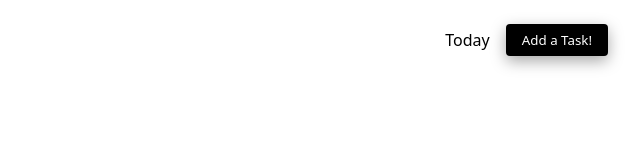
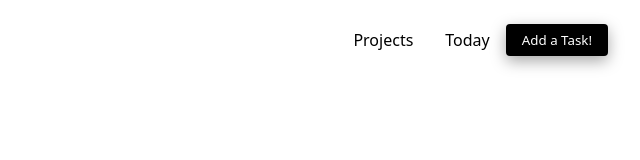
Before and after one commit to mauger1998/todo-desktop-app, a website built with webpack: page dist/index.html in a window 1280 px wide. Shown: the full height of the page, 640-1280 px from the left. Built offline with nearby package versions, Linux system fonts and the light colour scheme.

Commit message:
Add projects to header, use flex to allign list

```diff
--- a/src/loadDom.js
+++ b/src/loadDom.js
@@ -13,6 +13,11 @@ function loadDom() {
     todayList.appendChild(today)
     header.appendChild(todayList)
     today.textContent = "Today"
+
+    let projects = document.createElement("li")
+    todayList.appendChild(projects)
+    projects.textContent = "Projects"
+
 
     let red = document.createElement("div")
     red.classList.add("red")
--- a/src/style.css
+++ b/src/style.css
@@ -100,6 +100,11 @@ section {
 /* visibility:hidden; */
 }
 
+header > ul {
+    display:flex;
+    flex-direction:row-reverse;
+}
+
 header > ul > li {
     list-style:none;
     padding:1rem;
```
